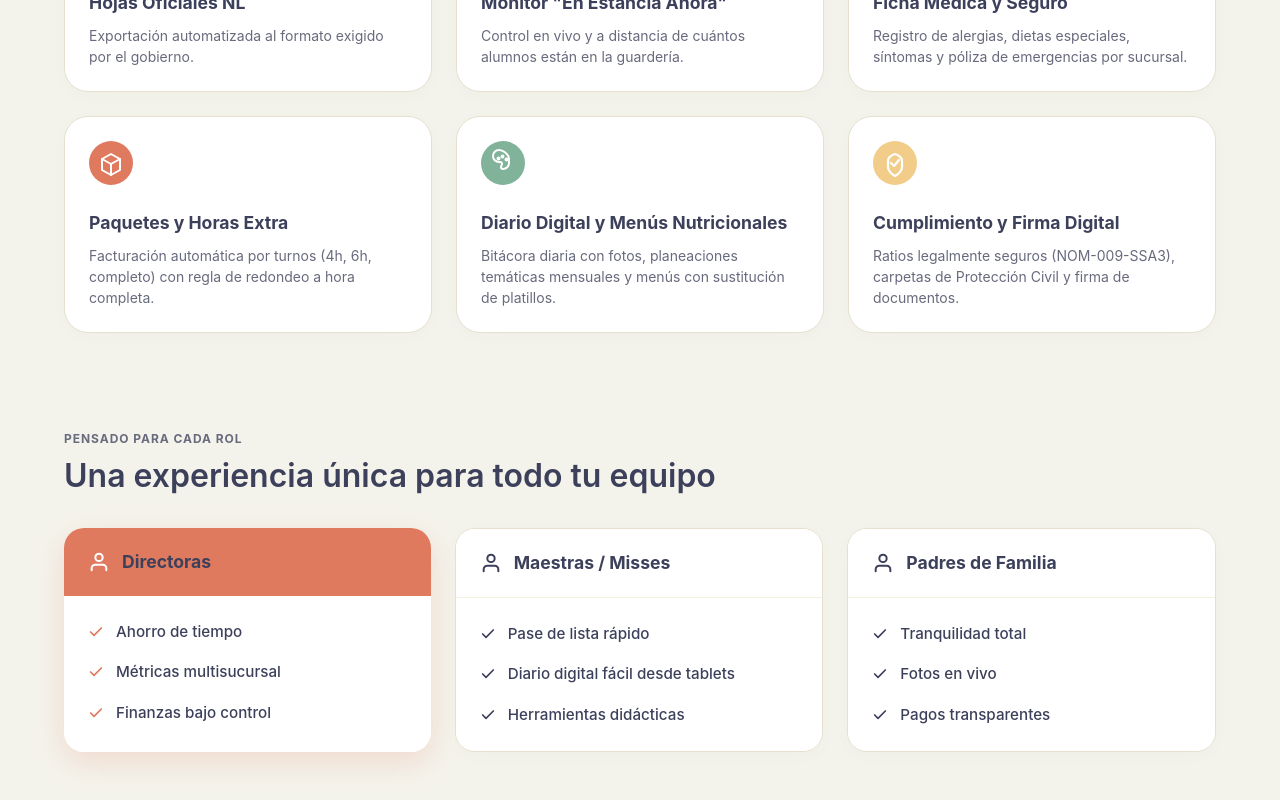
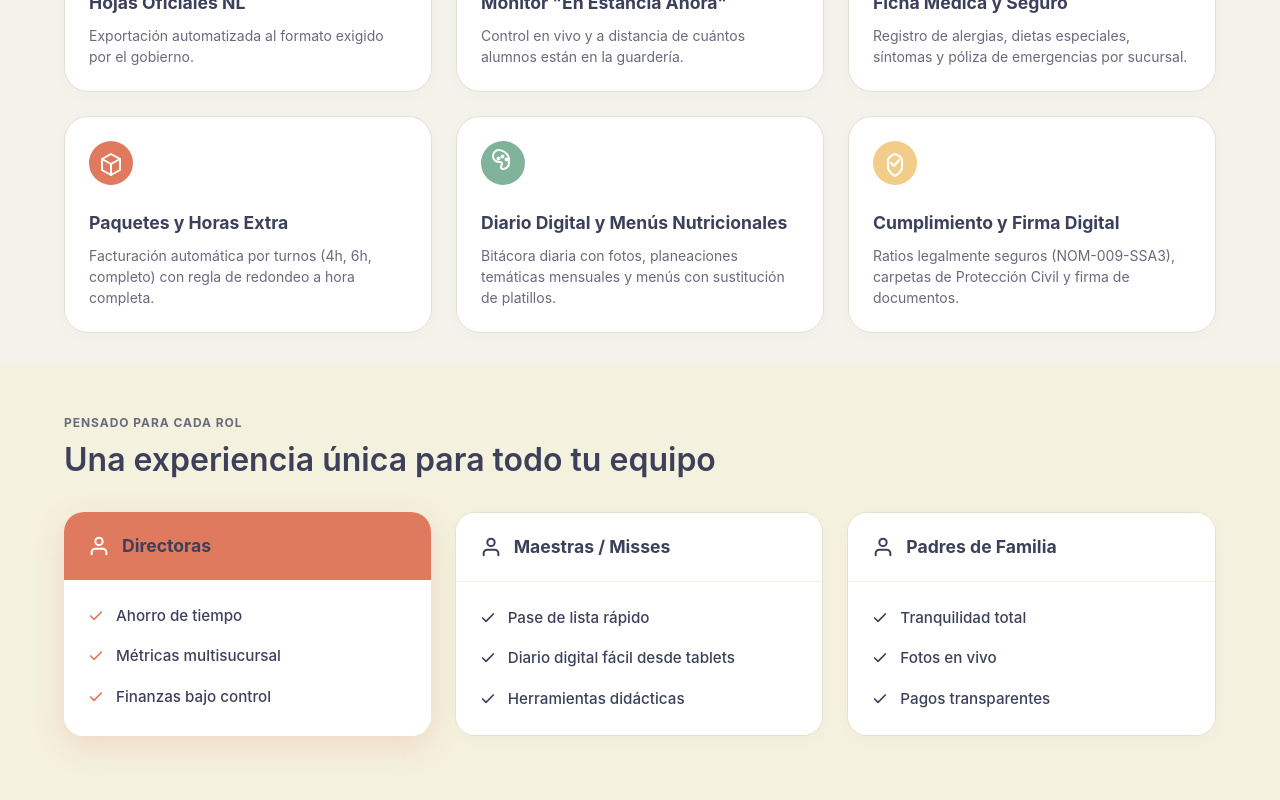
Before and after one commit to ArtemisaLabs/artemisa-landing, a Next.js app: page / in a window 1280 px wide. Shown: the part 1284-2084 px from the top of the page. Built offline with nearby package versions, Linux system fonts and the light colour scheme.

Commit message:
Fixed index

```diff
--- a/app/page.tsx
+++ b/app/page.tsx
@@ -8,7 +8,7 @@ import Users from '../src/components/Users/users';
 
 export default function HomePage() {
   return (
-    <Box sx={{ width: '100%', display: 'flex', flexDirection: 'column', alignItems:'center', justifyItems:'center' }}>
+    <Box sx={{ width: '100%', display: 'flex', flexDirection: 'column', alignItems: 'center', justifyItems: 'center' }}>
       <Benefits />
       <Stack
         direction="column"
@@ -17,9 +17,8 @@ export default function HomePage() {
       >
         <Scope />
         <Modules />
-        <Users />
       </Stack>
-
+      <Users />
     </Box>
   );
 }
```
